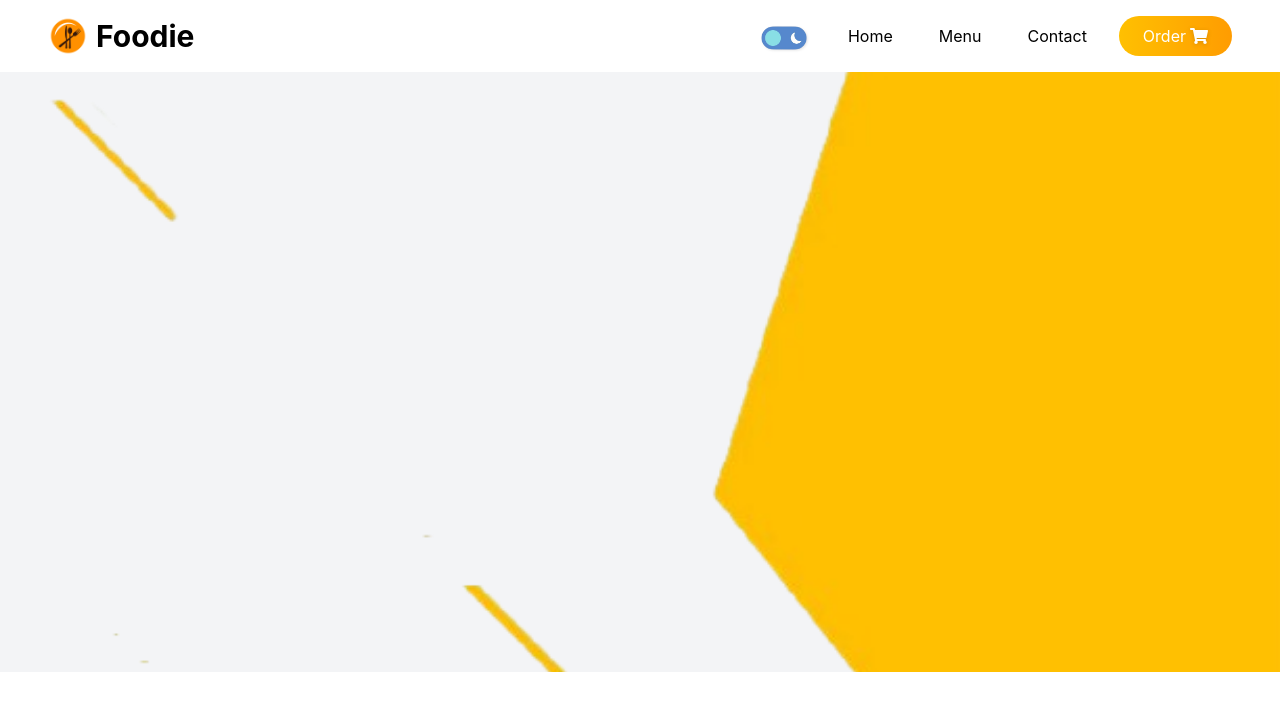
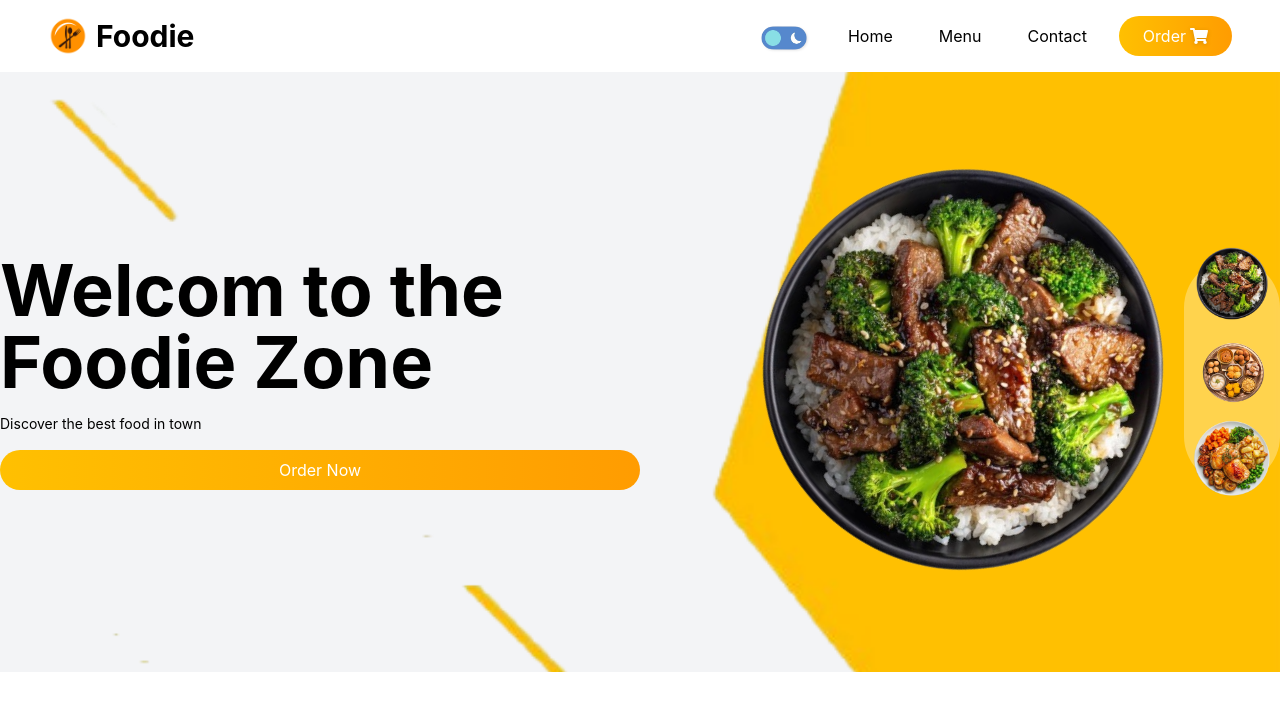
Before and after one commit to ameraehab/Foodi-Zone-Webstie, a React (Vite) app: page / in a window 1280 px wide. Shown: the top 710 px of the page. Built offline with nearby package versions, Linux system fonts and the light colour scheme.

Commit message:
Update Hero.jsx

```diff
--- a/src/components/Hero/Hero.jsx
+++ b/src/components/Hero/Hero.jsx
@@ -1,61 +1,106 @@
-import bgImg from '../../assets/foodDishes/backgraundHeroSection.png'
-import Dish1 from '../../assets/foodDishes/dish-1.png'
-import Dish2 from '../../assets/foodDishes/dish-2.png'
-import Dish3 from '../../assets/foodDishes/dish-3.png'
-import { useState } from 'react'
-const ImageList =[
+import bgImg from "../../assets/foodDishes/backgraundHeroSection.png";
+import Dish1 from "../../assets/foodDishes/dish-1.png";
+import Dish2 from "../../assets/foodDishes/dish-2.png";
+import Dish3 from "../../assets/foodDishes/dish-3.png";
+import { useState } from "react";
+const ImageList = [
   {
-  id:1,
-  img: Dish1
+    id: 1,
+    img: Dish1,
   },
   {
-  id:2,
-  img: Dish2
-
-  }
-,{
-  id:3,
-  img: Dish3
-}
-
+    id: 2,
+    img: Dish2,
+  },
+  {
+    id: 3,
+    img: Dish3,
+  },
 ];
 
-const bgImage ={
+const bgImage = {
   backgroundImage: `url(${bgImg})`,
-  backgroundSize: 'cover',
-  backgroundPosition: 'center',
-  backgroundRepeat: 'no-repeat',
-width:"100%",
-height:"100%",
-
-}
-
+  backgroundSize: "cover",
+  backgroundPosition: "center",
+  backgroundRepeat: "no-repeat",
+  width: "100%",
+  height: "100%",
+};
 
 const Hero = () => {
-  const [imageId , setImageId] = useState();
+  const [imageId, setImageId] = useState(Dish1);
   return (
     <>
-    <div style={bgImage}
-    className='min-h-[500px] sm:min-h-[600px]
+      <div
+        style={bgImage}
+        className="min-h-[500px] sm:min-h-[600px]
      bg-gray-100 dark:bg-gray-950
-      dark:text-white duration-200 flex justify-center items-center '
-
+      dark:text-white duration-200 flex justify-center items-center "
       >
         <div className="container pb-8 sm:pb-0">
- <div className='grid grid-cols-1 sm:grid-cols-2'>
+          <div className="grid grid-cols-1 sm:grid-cols-2">
+            {/* text content section */}
+            <div
+              className="flex flex-col justify-center sm:text-left
+text-center gap-4 pt-12 sm:pt-0 order-2 sm:order-1"
+            >
+              <h1
+                className="text-5xl sm:text-6xl lg:text-7xl
+   font-bold"
+              >
+                Welcom to the Foodie Zone
+              </h1>
+              <p className="text-sm">Discover the best food in town</p>
+              <button
+                className="bg-gradient-to-r from-primary
+    to-secondary text-white px-4 py-2
+    rounded-full duration-200 cursor-pointer hover:scale-105  "
+              >
+                Order Now
+              </button>
+            </div>
 
+            {/* image section */}
+            <div
+              className=" order-1 sm:order-2 min-h-[450px]
+            sm:min-h-[450px] flex justify-center items-center relative"
+            >
+              {/* main image section */}
+              <div
+                className="flex justify-center items-center
+               h-[300px] sm:h-[450px] overflow-hidden"
+              >
+                <img
+                  src={imageId}
+                  alt=""
+                  className="w-[300px] sm:w-[450px]
+                  mx-auto animate-spin [animation-duration:40s]"
+                />
+              </div>
+              {/*  image List section */}
+              <div
+                className="flex lg:flex-col lg:top-1/2
+              lg:-translate-y-1/2 lg:py-2 justify-center gap-4 absolute bottom-[0px]
+               lg:-right-0 bg-white/30 rounded-full p-2"
+              >
+                {ImageList.map((image) => (
+                  <img
+                    key={image.id}
+                    src={image.img}
+                    alt=""
+                    className="max-w-[80px] h-[80px] object-contain
+                    inline-block cursor-pointer duration-200 hover:scale-105
+                    "
+                    onClick={() => setImageId(image.img)}
+                  />
+                ))}
               </div>
             </div>
+          </div>
+        </div>
+      </div>
+    </>
+  );
+};
 
-
-    </div>
-
-
-
-
-    </>
-
-  )
-}
-
-export default Hero
+export default Hero;
```
Lines whose indentation alone changed are shown as unchanged.
